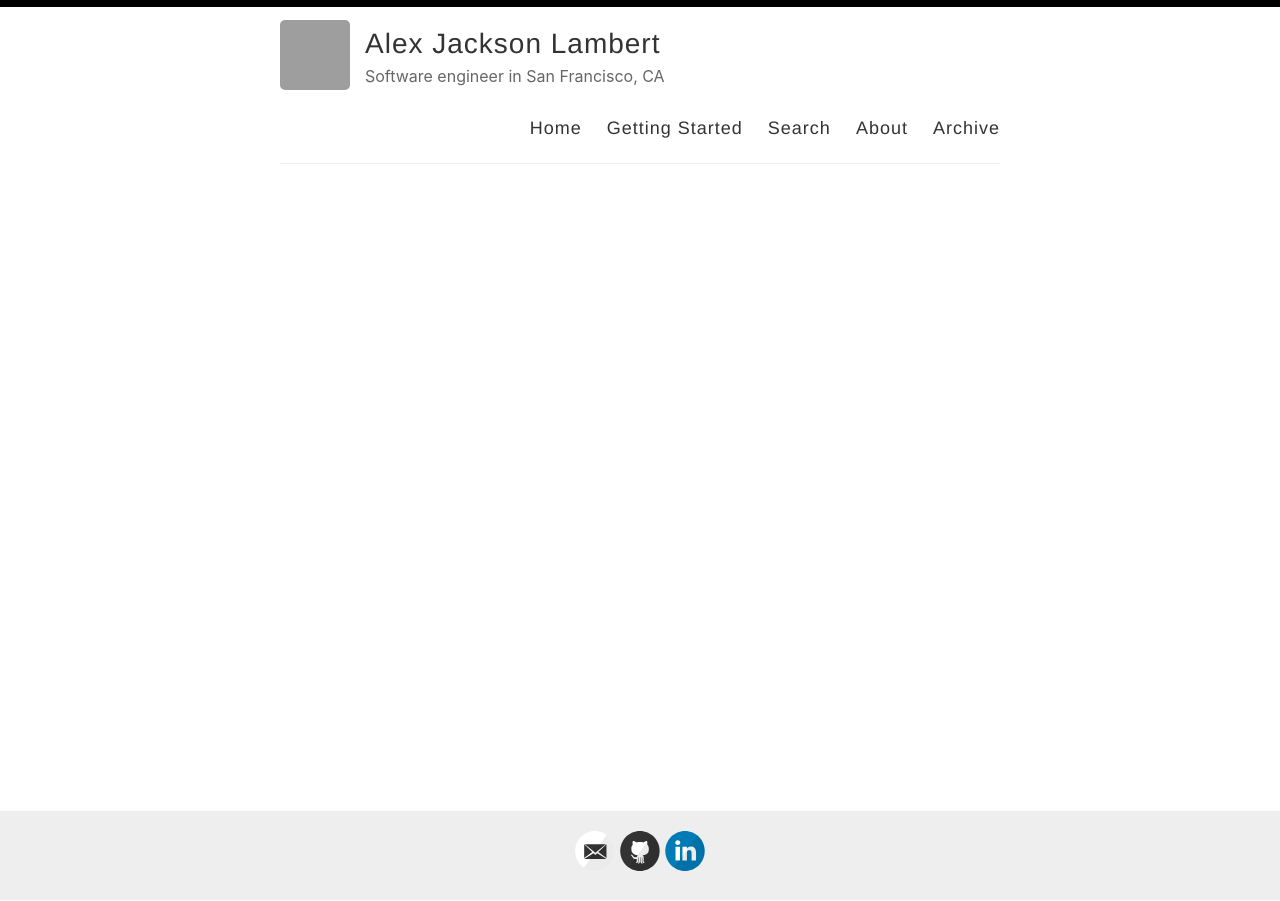
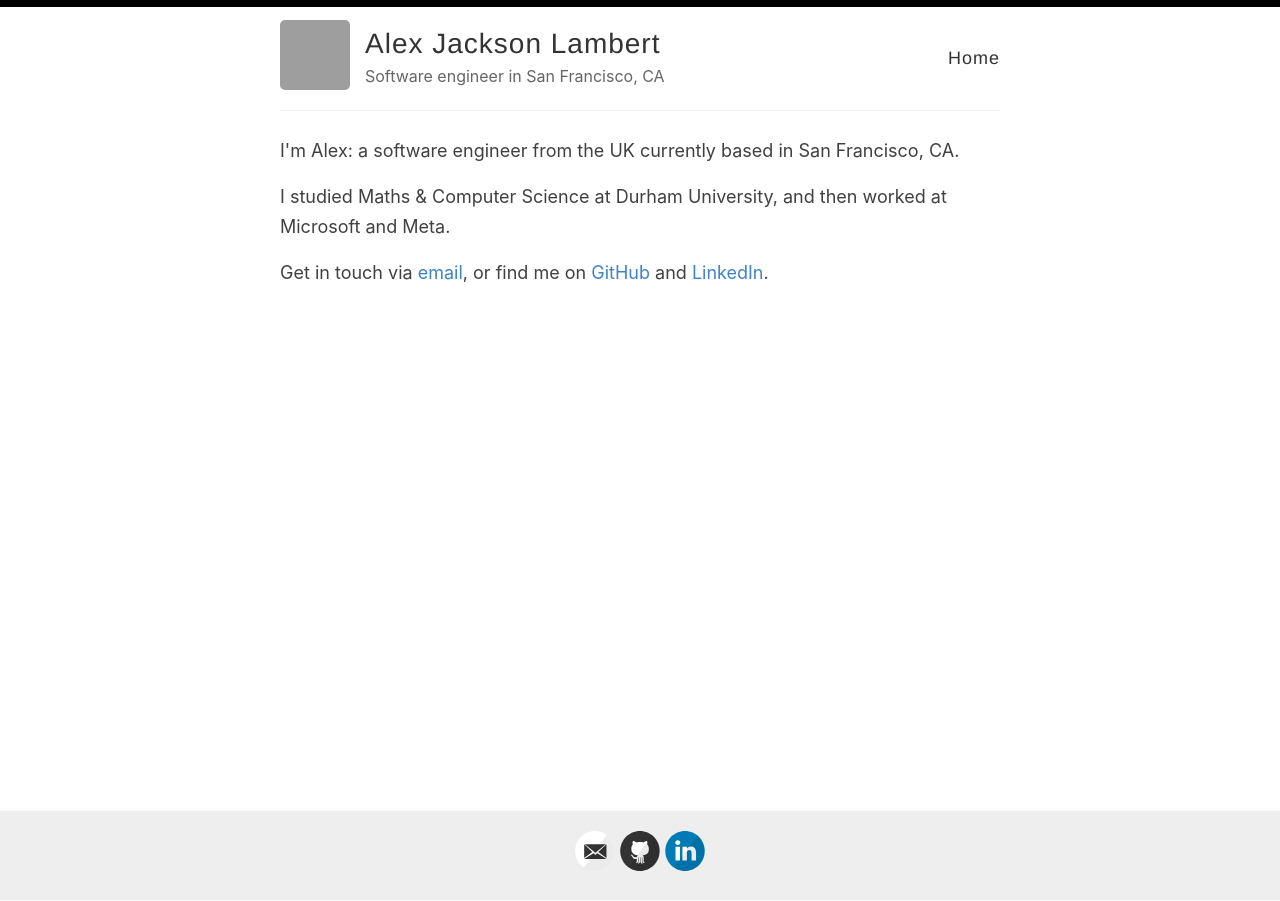
Before and after one commit to alex-jl/alex-jl.github.io, a Jekyll site: the page built from index.html, in a window 1280 px wide. Built offline with Jekyll 4.4.1, drawn with Linux system fonts in a browser that asks for light colours; the list of posts is cut into pages by our own code; grey boxes are pictures that could not be loaded.

Commit message:
Add landing page

```diff
--- a/_layouts/default.html
+++ b/_layouts/default.html
@@ -30,10 +30,6 @@
 
             <nav>
               <a href="{{ site.baseurl }}/">Home</a>
-              <a href="{{ site.baseurl }}/getting-started">Getting Started</a>
-              <a href="{{ site.baseurl }}/search">Search</a>
-              <a href="{{ site.baseurl }}/about">About</a>
-              <a href="{{ site.baseurl }}/archive">Archive</a>
             </nav>
           </header>
         </div>
--- a/index.html
+++ b/index.html
@@ -2,48 +2,14 @@
 layout: default
 ---
 
-<div class="posts">
-  {% for post in paginator.posts %}
-    <article class="post">
-      <a href="{{ site.baseurl }}{{ post.url }}">
-        <h1>{{ post.title }}</h1>
-
-        <div>
-          <p class="post_date">{{ post.date | date: "%B %e, %Y" }}</p>
-        </div>
-      </a>
-      <div class="entry">
-        {{ post.excerpt }}
-      </div>
-
-      <a href="{{ site.baseurl }}{{ post.url }}" class="read-more">Read More</a>
-    </article>
-  {% endfor %}
-
-  <!-- pagination -->
-  {% if paginator.total_pages > 1 %}
-  <div class="pagination">
-    {% if paginator.previous_page %}
-      <a href="{{ paginator.previous_page_path | prepend: site.baseurl | replace: '//', '/' }}">&laquo; Prev</a>
-    {% else %}
-      <span>&laquo; Prev</span>
-    {% endif %}
-
-    {% for page in (1..paginator.total_pages) %}
-      {% if page == paginator.page %}
-        <span class="webjeda">{{ page }}</span>
-      {% elsif page == 1 %}
-        <a href="{{ '/' | prepend: site.baseurl | replace: '//', '/' }}">{{ page }}</a>
-      {% else %}
-        <a href="{{ site.paginate_path | prepend: site.baseurl | replace: '//', '/' | replace: ':num', page }}">{{ page }}</a>
-      {% endif %}
-    {% endfor %}
-
-    {% if paginator.next_page %}
-      <a href="{{ paginator.next_page_path | prepend: site.baseurl | replace: '//', '/' }}">Next &raquo;</a>
-    {% else %}
-      <span>Next &raquo;</span>
-    {% endif %}
-  </div>
-  {% endif %}
+<div class="landing">
+  <p>I'm Alex: a software engineer from the UK currently based in San Francisco, CA.</p>
+  <p>
+    I studied Maths & Computer Science at Durham University, and then worked at Microsoft and Meta.
+  </p>
+  <p>
+    Get in touch via <a href="mailto:alexjacksonlambert@gmail.com">email</a>,
+    or find me on <a href="https://github.com/alex-jl">GitHub</a>
+    and <a href="https://linkedin.com/in/alex-jackson-lambert">LinkedIn</a>.
+  </p>
 </div>
```
Also changed, not shown: _pages/about.md (deleted, +0 -29 lines), _pages/archive.md (deleted, +0 -33 lines), _pages/categories.md (deleted, +0 -24 lines), _pages/getting-started.md (deleted, +0 -51 lines), _pages/search.md (deleted, +0 -21 lines).
